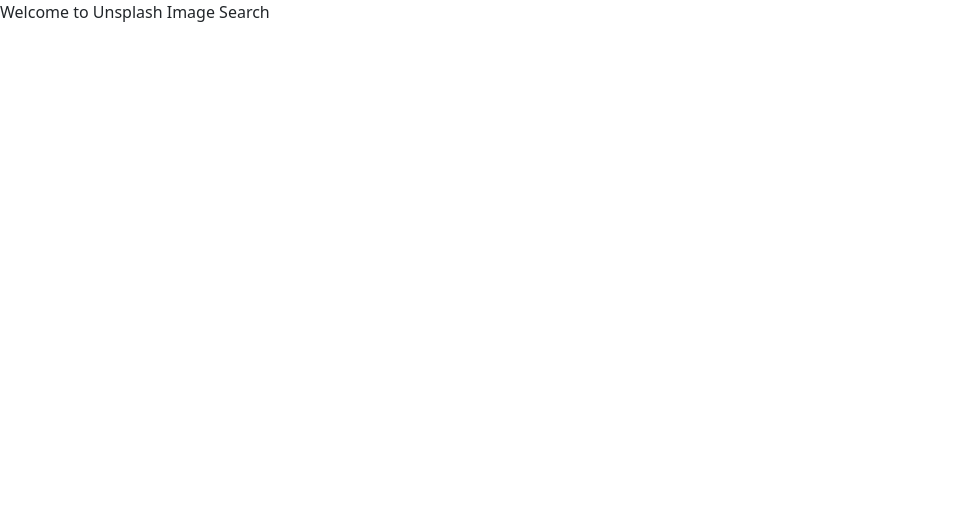
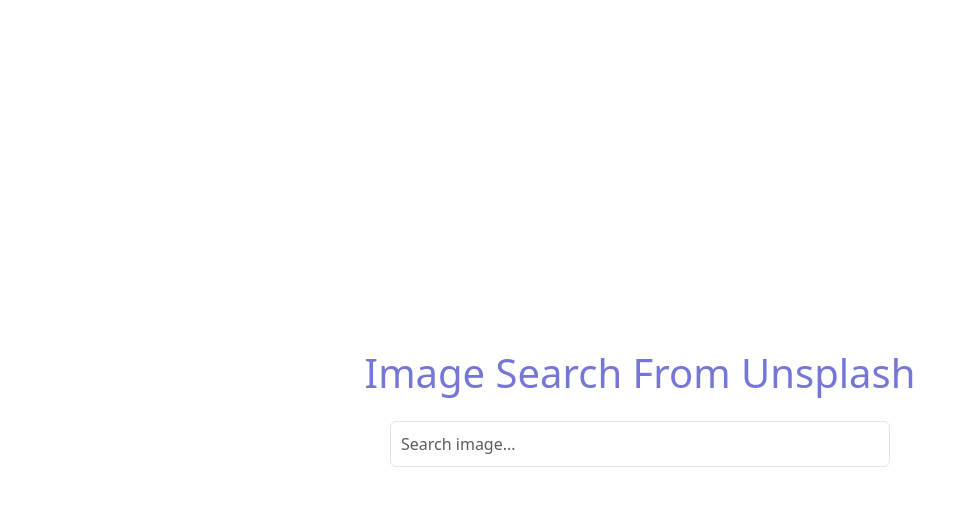
Before and after one commit to aneeshlalwani/image-search-app-react, a React (Vite) app: page / in a window 1280 px wide. Shown: the top 506 px of the page, without its empty margins (0-976 px from the left). Built offline with nearby package versions, Linux system fonts and the light colour scheme.

Commit message:
Added Form with Functionality

```diff
--- a/src/App.jsx
+++ b/src/App.jsx
@@ -1,8 +1,32 @@
-import React from 'react';
+import React, { useRef } from 'react';
+import { Form } from 'react-bootstrap';
 import './index.css';
 
 const App = () => {
-  return <div>Welcome to Unsplash Image Search</div>;
-};
+  const searchInput = useRef(null);
+
+  const handleSearch = ((event) => {
+      event.preventDefault();
+      console.log(searchInput.current.value);
+  });
+
+  return (
+    <>
+        <div className="container">
+          <h1 className="title">Image Search From Unsplash</h1>
+          <div className="search-section">
+            <Form onSubmit={handleSearch}>
+              <Form.Control
+                  type='search'
+                  placeholder='Search image...'
+                  className='search-input'
+                  ref={searchInput}
+              />
+            </Form>
+          </div>
+        </div>
+    </>
+  );
+}
 
 export default App;
--- a/src/main.jsx
+++ b/src/main.jsx
@@ -1,7 +1,7 @@
 import React from 'react'
 import ReactDOM from 'react-dom/client'
 import App from './App.jsx'
-import './index.css'
+// import './index.css';
 import 'bootstrap/dist/css/bootstrap.min.css';
 
 ReactDOM.createRoot(document.getElementById('root')).render(
```
